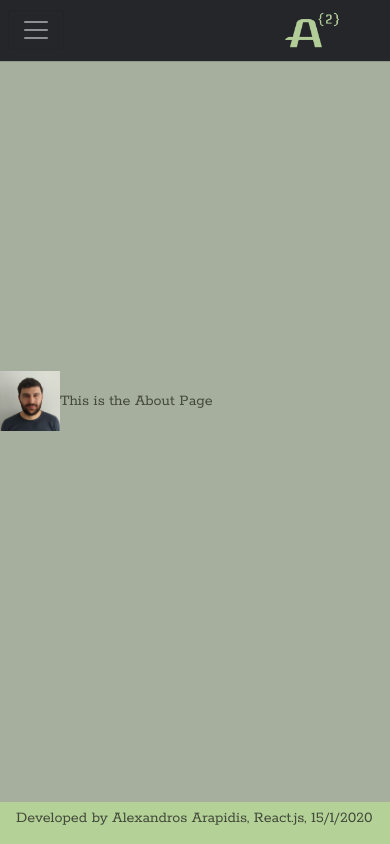
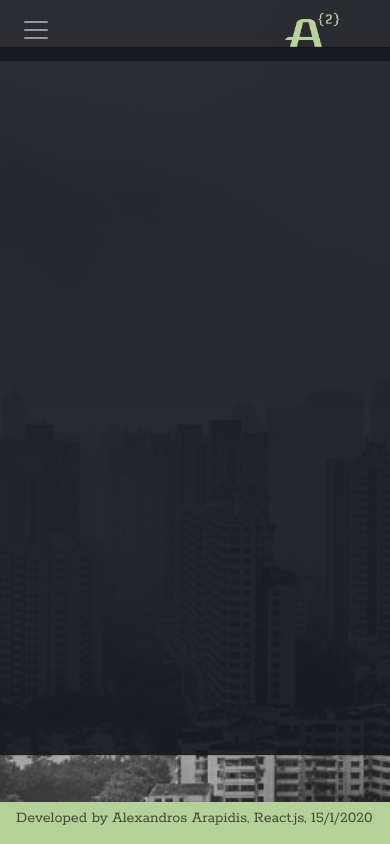
Before and after one commit to AlexandrosAr/react-my-portfolio, a React (Create React App) app: page /about in a window 390 px wide. Built offline with nearby package versions, Linux system fonts and the light colour scheme; what webfontloader would draw is missing.

Commit message:
[1] Shared css and ids

```diff
--- a/src/components/About.js
+++ b/src/components/About.js
@@ -2,14 +2,15 @@ import React, {Component} from 'react';
 import 'bootstrap/dist/css/bootstrap.css';
 import './About.css';
 
-import profileLogo from '../imgs/photoAArapidis.jpg'
 
 class About extends Component {
     render() {
         return (
-            <div id='about-container'>
-                <div><img src={profileLogo} alt='Myself' height='60' width='60' /></div>
-                <div>This is the About Page</div>
+            <div id='page-container'>
+                <div id='inside-square'>
+
+                </div>
+
             </div>
         )
     }
--- a/src/components/Contact.css
+++ b/src/components/Contact.css
@@ -1,8 +1 @@
 /* There is the same in three diff files create a shared css file */
-#contact-container {
-    display: flex;
-    height: 95%;
-    align-items: center;
-    color: #B4D197;
-    background-color: rgba(255, 255, 255, 0);
-}
--- a/src/components/Contact.js
+++ b/src/components/Contact.js
@@ -5,7 +5,7 @@ import './Contact.css';
 class Contact extends Component {
     render() {
         return(
-            <div id='contact-container'>
+            <div id='page-container'>
                 To get in touh with me make a pray to the God!
             </div>
         );
--- a/src/components/Home.css
+++ b/src/components/Home.css
@@ -1,32 +1,5 @@
 /* There is the same in three diff files create a shared css file */
-#home-container {
-  display: flex;
-  height: 95%;
-  align-items: center;
-  color: #b4d197;
-  background-image: url();
-  background: url('../imgs/bg-grey-city-big.jpg') no-repeat center center fixed;
-  background-size: cover;
-  overflow: hidden;
-}
 
-#inside-square {
-  display: flex;
-  flex-direction: column;
-  padding: 0 0 32px 32px;
-  margin: 4% 4% 4% 20.2%;
-  /* background-color: #a6ae9d; */
-  /* color: #42493a; */
-  background-color: #17181f;
-  opacity: 0.9;
-  color: white;
-  width: 100%;
-  height: 92%;
-
-  -webkit-box-shadow: 0px 0px 1px 1px rgba(23,24,1,1);
-  -moz-box-shadow: 0px 0px 1px 1px rgba(23,24,1,1);
-  box-shadow: 0px 0px 1px 1px rgba(23,24,1,1);
-}
 
 #img-title-container {
   display: flex;
@@ -42,43 +15,7 @@
   align-self: center;
 }
 
-h1 {
-  font-size: 64px;
-}
-
 #introduction-container p {
   font-size: 24px;
   margin: 0px 0px 8px 0px;
 }
-
-p {
-  font-size: 32px;
-}
-
-@media screen and (max-width: 1000px) {
-  #inside-square {
-    margin: 3% 3% 3% 20.2%;
-    height: 94%;
-  }
-}
-
-@media screen and (max-width: 700px) {
-  #inside-square {
-    margin: 2% 2% 2% 25.5%;
-    height: 96%;
-  }
-}
-
-@media screen and (max-width: 600px) {
-  #inside-square {
-    margin: 1.5% 1.5% 1.5% 30.5%;
-    height: 97%;
-  }
-}
-
-@media screen and (max-width: 500px) {
-  #inside-square {
-    margin: 0 0;
-    height: 88%;
-  }
-}
--- a/src/components/Home.js
+++ b/src/components/Home.js
@@ -1,6 +1,7 @@
 import React, { Component } from 'react';
 import 'bootstrap/dist/css/bootstrap.css';
 import './Home.css'
+import './SharedStyles.css'
 import logo from '../imgs/profile_pic.jpg'
 
 export class Home extends Component {
@@ -14,7 +15,7 @@ export class Home extends Component {
         let dynamicAge = parseInt(Math.floor((Date.UTC(currentDate.getFullYear(), currentDate.getMonth(), currentDate.getDate()) - Date.UTC(birthdate.getFullYear(), birthdate.getMonth(), birthdate.getDate())) / (1000 * 60 * 60 * 24 * 365)), 10);
 
         return (
-            <div id='home-container'>
+            <div id='page-container'>
                 <div id='inside-square'>
                     <div id='img-title-container'>
                         <img className='custom-img' src={logo} alt='website logo' height='240' width='240' ></img>
--- /dev/null
+++ b/src/components/SharedStyles.css
@@ -0,0 +1,64 @@
+#page-container {
+  display: flex;
+  height: 95%;
+  align-items: center;
+  color: #b4d197;
+  background-image: url();
+  background: url("../imgs/bg-grey-city-big.jpg") no-repeat center center fixed;
+  background-size: cover;
+  overflow: hidden;
+}
+
+#inside-square {
+  display: flex;
+  flex-direction: column;
+  padding: 0 0 32px 32px;
+  margin: 4% 4% 4% 20.2%;
+  /* background-color: #a6ae9d; */
+  /* color: #42493a; */
+  background-color: #17181f;
+  opacity: 0.9;
+  color: white;
+  width: 100%;
+  height: 92%;
+
+  -webkit-box-shadow: 0px 0px 1px 1px rgba(23, 24, 1, 1);
+  -moz-box-shadow: 0px 0px 1px 1px rgba(23, 24, 1, 1);
+  box-shadow: 0px 0px 1px 1px rgba(23, 24, 1, 1);
+}
+
+h1 {
+  font-size: 64px;
+}
+
+p {
+  font-size: 32px;
+}
+
+@media screen and (max-width: 1000px) {
+  #inside-square {
+    margin: 3% 3% 3% 20.2%;
+    height: 94%;
+  }
+}
+
+@media screen and (max-width: 700px) {
+  #inside-square {
+    margin: 2% 2% 2% 25.5%;
+    height: 96%;
+  }
+}
+
+@media screen and (max-width: 600px) {
+  #inside-square {
+    margin: 1.5% 1.5% 1.5% 30.5%;
+    height: 97%;
+  }
+}
+
+@media screen and (max-width: 500px) {
+  #inside-square {
+    margin: 0 0;
+    height: 88%;
+  }
+}
```
